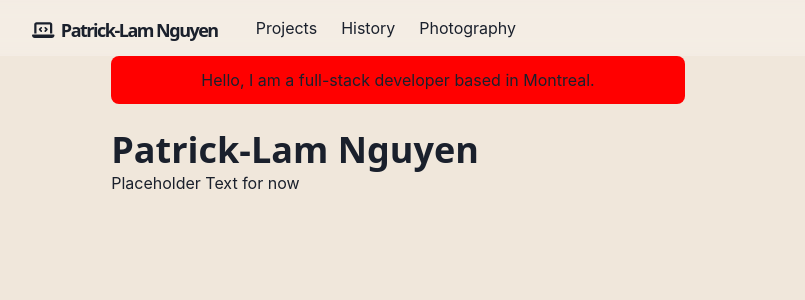
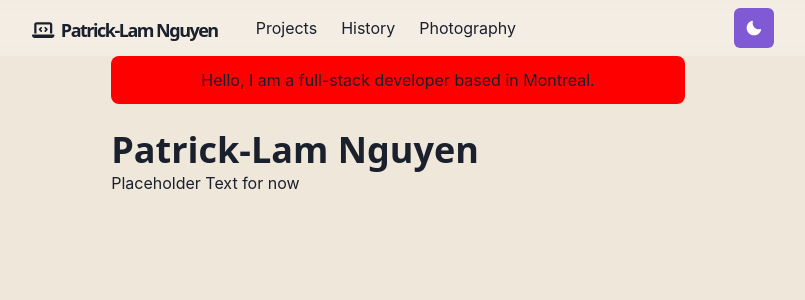
Before and after one commit to PLN2020/nextjs-homepage, a Next.js app: page / in a window 1280 px wide. Shown: the top 300 px of the page, without its empty margins (242-1047 px from the left). Built offline with nearby package versions, Linux system fonts and the light colour scheme.

Commit message:
implemented theme toggle button in navbar.

```diff
--- a/components/navbar.js
+++ b/components/navbar.js
@@ -15,6 +15,7 @@ import {
     useColorModeValue
 } from '@chakra-ui/react'
 import { HamburgerIcon } from '@chakra-ui/icons'
+import ThemeToggleButton from './theme-toggle-button'
 
 const LinkItem = ({ href, path, children }) => {
     const active = path === href
@@ -81,6 +82,7 @@ const Navbar = props => {
                 </Stack>
 
                 <Box flex={1} align="right">
+                    <ThemeToggleButton />
                     <Box ml={2} display={{ base: 'inline-block', md: 'none' }}>
                         <Menu>
                             <MenuButton
```
